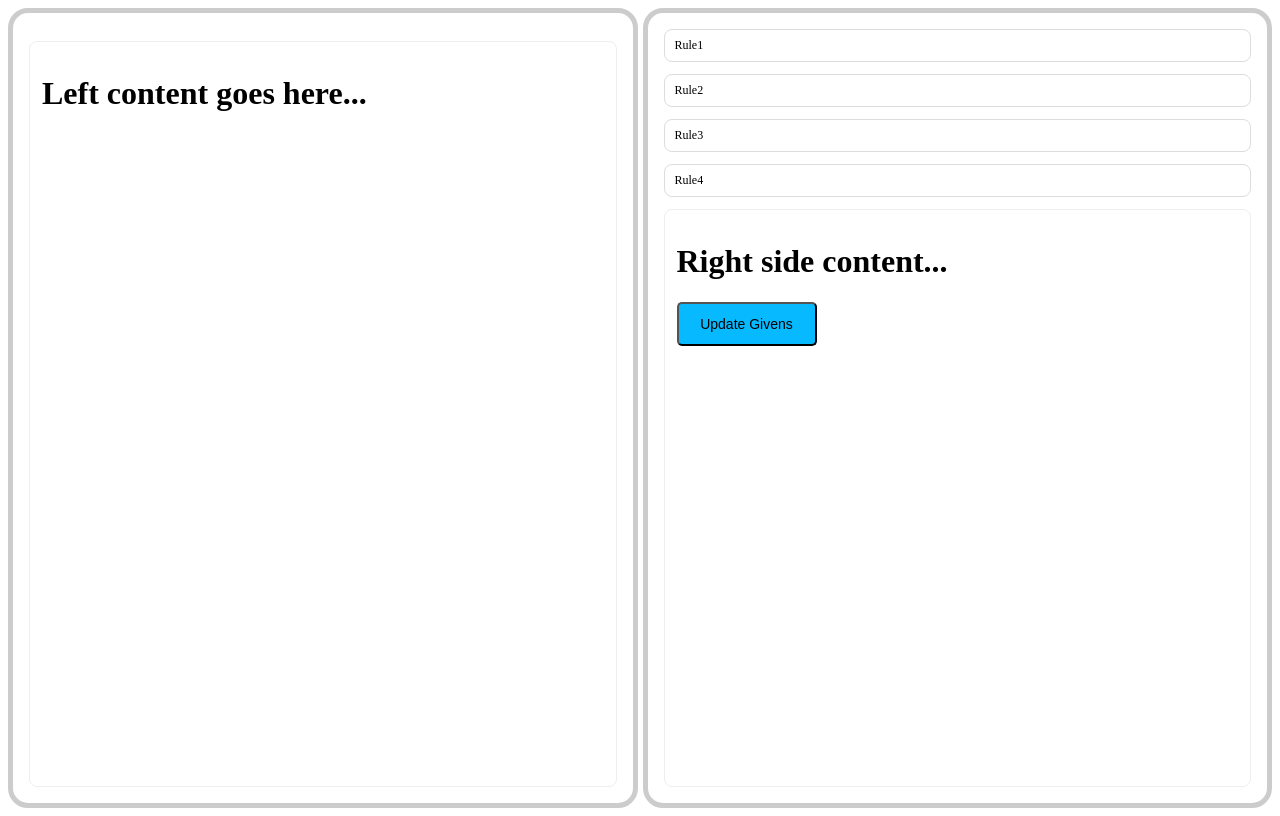
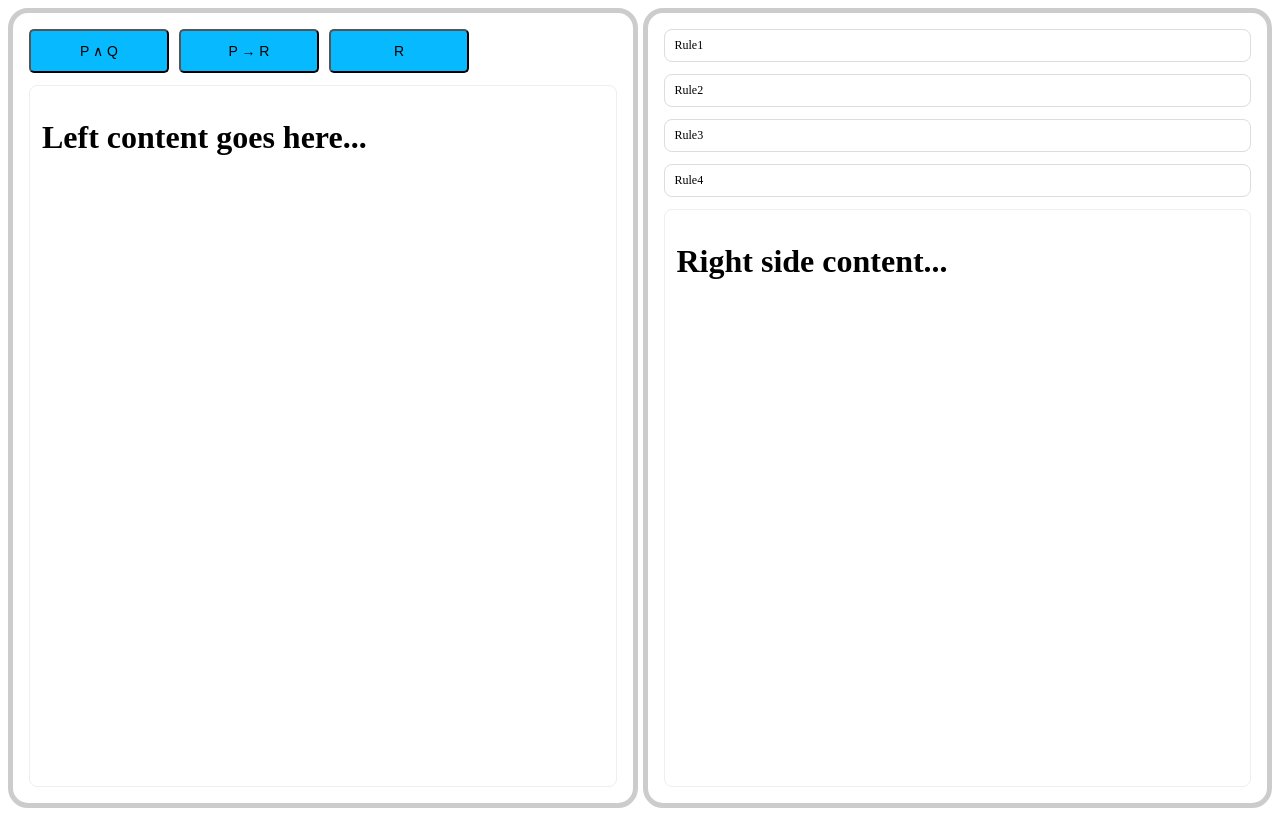
Before and after one commit to ZachNurk/Logicle, a React (Vite) app: page / in a window 1280 px wide. Built offline with nearby package versions, Linux system fonts and the light colour scheme; data requests are answered from the project's data file.

Commit message:
added DB support

```diff
--- /dev/null
+++ b/db/db.json
@@ -0,0 +1,28 @@
+{
+  "days": [
+    {
+      "id": "2026-02-14",
+      "title": "2-step proof example (Simp -> MP)",
+      "nodes": [
+        {
+          "id": "n1",
+          "text": "P ∧ Q",
+          "kind": "given",
+          "parents": []
+        },
+        {
+          "id": "n2",
+          "text": "P → R",
+          "kind": "given",
+          "parents": []
+        },
+        {
+          "id": "n4",
+          "text": "R",
+          "kind": "solution",
+          "parents": ["n2", "n3"]
+        }
+      ]
+    }
+  ]
+}
--- a/src/App.tsx
+++ b/src/App.tsx
@@ -1,37 +1,22 @@
-
-import { useState } from "react";
-
 import GivenPanel from "./components/left_panel/GivenPanel";
 import RulePanel from "./components/right_panel/RulePanel";
+import { useProofState } from "./logic/useProofState";
 
-
-
-
-const App = () => {
-
-   const [givens, setGivens] = useState<string[]>([]);
-
-  const sampleGivens = ["Given1", "Given2", "Given3", "Given4"]; // TODO turn into objects that have fields: selected, rule, rule function???
-  const rules = ["Rule1", "Rule2", "Rule3", "Rule4"];
-
-  const updateGivens = () => {
-    setGivens(sampleGivens);
-  };
+export default function App() {
+  const { givens, rules, toggleSelected } = useProofState();
 
   return (
     <div style={styles.split}>
-      <GivenPanel givenArray={givens}/>
-      <RulePanel rules={rules} onUpdate={updateGivens}/>
+      <GivenPanel givenArray={givens} toggleSelected={toggleSelected} />
+      <RulePanel rules={rules} />
     </div>
   );
-};
+}
 
 const styles = {
   split: {
-    display: "flex", // says to use flexbox for children, children defined by our HTML
-    height: "100vh", // vh --> viewport height
-    gap: "5px"
-  } satisfies React.CSSProperties, // check that this works
+    display: "flex",
+    height: "100vh",
+    gap: "5px",
+  } satisfies React.CSSProperties,
 };
-
-export default App;
--- a/src/components/left_panel/GivenButton.tsx
+++ b/src/components/left_panel/GivenButton.tsx
@@ -1,22 +1,42 @@
+import type { ProofNode } from "../../logic/ProofNode";
+
 type ButtonProps = {
   onClick: React.MouseEventHandler<HTMLButtonElement>;
+  Node: ProofNode;
 };
 
-export default function GivenButton({ onClick }: ButtonProps) {
+export default function GivenButton({ onClick, Node }: ButtonProps) {
+  if (Node.selected) {
+    return (
+      <button style={styles.GivenButtonSelect} onClick={onClick}>
+        {Node.text}
+      </button>
+    );
+  }
+
   return (
-    <button style={styles.resetButton} onClick={onClick}>
-      Update Givens
+    <button style={styles.GivenButton} onClick={onClick}>
+      {Node.text}
     </button>
   );
 }
 
+
+const baseButton = {
+  padding: "10px 16px",
+  fontSize: "14px",
+  width: "140px",
+  height: "44px",
+  borderRadius: "5px",
+}
+
 const styles = {
-  resetButton: {
+  GivenButton: {
     backgroundColor: "#07b9ff",
-    padding: "10px 16px",
-    fontSize: "14px",
-    width: "140px",
-    height: "44px",
-    borderRadius: "5px",
+    ...baseButton
   } satisfies React.CSSProperties,
+  GivenButtonSelect: {
+    backgroundColor: "#ff4107",
+    ...baseButton
+  } satisfies React.CSSProperties
 };
--- a/src/components/left_panel/GivenPanel.tsx
+++ b/src/components/left_panel/GivenPanel.tsx
@@ -1,11 +1,17 @@
-const GivenPanel = ({ givenArray }: { givenArray: string[] }) => {
+import type { ProofNode } from "../../logic/ProofNode";
+import GivenButton from "./GivenButton";
+
+type Props = {
+  givenArray: ProofNode[];
+  toggleSelected: (id: string) => void;
+};
+
+export default function GivenPanel({ givenArray, toggleSelected }: Props) {
   return (
     <div style={styles.container}>
       <div style={styles.topSlots.main}>
-        {givenArray.map((label: string) => (
-          <div key={label} style={styles.topSlots.slot}>
-            {label}
-          </div>
+        {givenArray.map((node: ProofNode) => (
+          <GivenButton onClick={() => toggleSelected(node.id)} Node={node} key={node.id} />
         ))}
       </div>
       <div style={styles.main}>
@@ -13,9 +19,11 @@ const GivenPanel = ({ givenArray }: { givenArray: string[] }) => {
       </div>
     </div>
   );
-};
+}
 
-export default GivenPanel;
+//<div key={label.id} style={styles.topSlots.slot}>
+//            {label.text}
+//          </div>
 
 const styles = {
   resetButton: {
--- a/src/components/right_panel/RulePanel.tsx
+++ b/src/components/right_panel/RulePanel.tsx
@@ -1,12 +1,11 @@
 
-import Button from "../Button";
+
 
 type RightPanelProps = {
   rules: string[];
-  onUpdate: React.MouseEventHandler<HTMLButtonElement>;
 };
 
-export default function RightPanel({ rules, onUpdate }: RightPanelProps) {
+export default function RightPanel({ rules }: RightPanelProps) {
    return (
     <div style={styles.container}>
       {rules.map((label) => (
@@ -16,7 +15,6 @@ export default function RightPanel({ rules, onUpdate }: RightPanelProps) {
       ))}
       <div style={styles.main}>
         <h1>Right side content...</h1>
-        <Button onClick={onUpdate} />
       </div>
     </div>
   );
--- /dev/null
+++ b/src/logic/ProofNode.ts
@@ -0,0 +1,37 @@
+export type ProofNode = {
+  id: string;                // ID of particular node
+  text: string;              // what is displayed
+  kind: "given" | "derived" | "solution"; // was it given or was it derived or the answer
+  rule?: string;             // only for derived nodes USED FOR DISPLAYING IN BRANCH
+  parents: string[];
+  selected: boolean
+};
+//TODO fix issue where we need to have nested nodes
+export function createNode(args: {
+  id: string;
+  text: string;
+  kind?: ProofNode["kind"];
+  parents?: string[];
+  rule?: string;
+  selected: boolean
+}): ProofNode {
+  return {
+    id: crypto.randomUUID(),
+    text: args.text,
+    kind: args.kind ?? "given",
+    parents: args.parents ?? [],
+    rule: args.rule,
+    selected: false
+  };
+}
+
+export function nodeFromDb(raw: any): ProofNode {
+  return createNode({
+    id: crypto.randomUUID(),
+    text: String(raw.text ?? ""),
+    kind: raw.kind === "derived" ? "derived" : "given",
+    parents: Array.isArray(raw.parents) ? raw.parents.map(String) : [],
+    rule: raw.rule ? String(raw.rule) : undefined,
+    selected: false
+  });
+}
--- /dev/null
+++ b/src/logic/useProofState.ts
@@ -0,0 +1,40 @@
+import { useState, useEffect, useCallback } from "react";
+import type { ProofNode } from "./ProofNode";
+import { nodeFromDb } from "./ProofNode";
+
+/** All proof state and actions in one place. Change behavior here instead of across App + panels. */
+export function useProofState() {
+  const [nodes, setNodes] = useState<ProofNode[]>([]);
+
+  useEffect(() => {
+    (async () => {
+      const res = await fetch("http://localhost:3001/days");
+      const data = await res.json();
+      const firstDay = data[0];
+      const loaded: ProofNode[] = (firstDay.nodes ?? []).map(nodeFromDb);
+      setNodes(loaded.filter((n) => n.kind === "given"));
+    })();
+  }, []);
+
+  const toggleSelected = useCallback((id: string) => {
+    setNodes((prev) =>
+      prev.map((node) =>
+        node.id === id ? { ...node, selected: !node.selected } : node
+      )
+    );
+  }, []);
+
+  const givens = nodes.filter((n) => n.kind === "given");
+  const derived = nodes.filter((n) => n.kind === "derived" || n.kind === "solution");
+
+  const rules = ["Rule1", "Rule2", "Rule3", "Rule4"];
+
+  return {
+    givens,
+    derived,
+    rules,
+    toggleSelected,
+    /** For future: add derived node from an axiom. */
+    // addDerived: useCallback((node: ProofNode) => { ... }, []),
+  };
+}
--- a/src/rules.tsx
+++ /dev/null
@@ -1,5 +0,0 @@
-// Basic idea:
-// We made an array of rule objects, each with an id and a function that takes in the selected lines and returns a new line if valid.
-// The UI will call the appropriate function when the user clicks "Apply" and pass in the selected lines.
-// If the function returns a new line, we add it to the proof; if it returns null, we show an error message.
-// This way, we can easily add more rules in the future by just adding more objects to the array.
```
Also changed, not shown: package.json (+5 -2 lines), src/logic/Axioms.ts (added, +9 -0 lines), db/db.txt (added), 1 other file (tests, documents, lock files or other folders).
